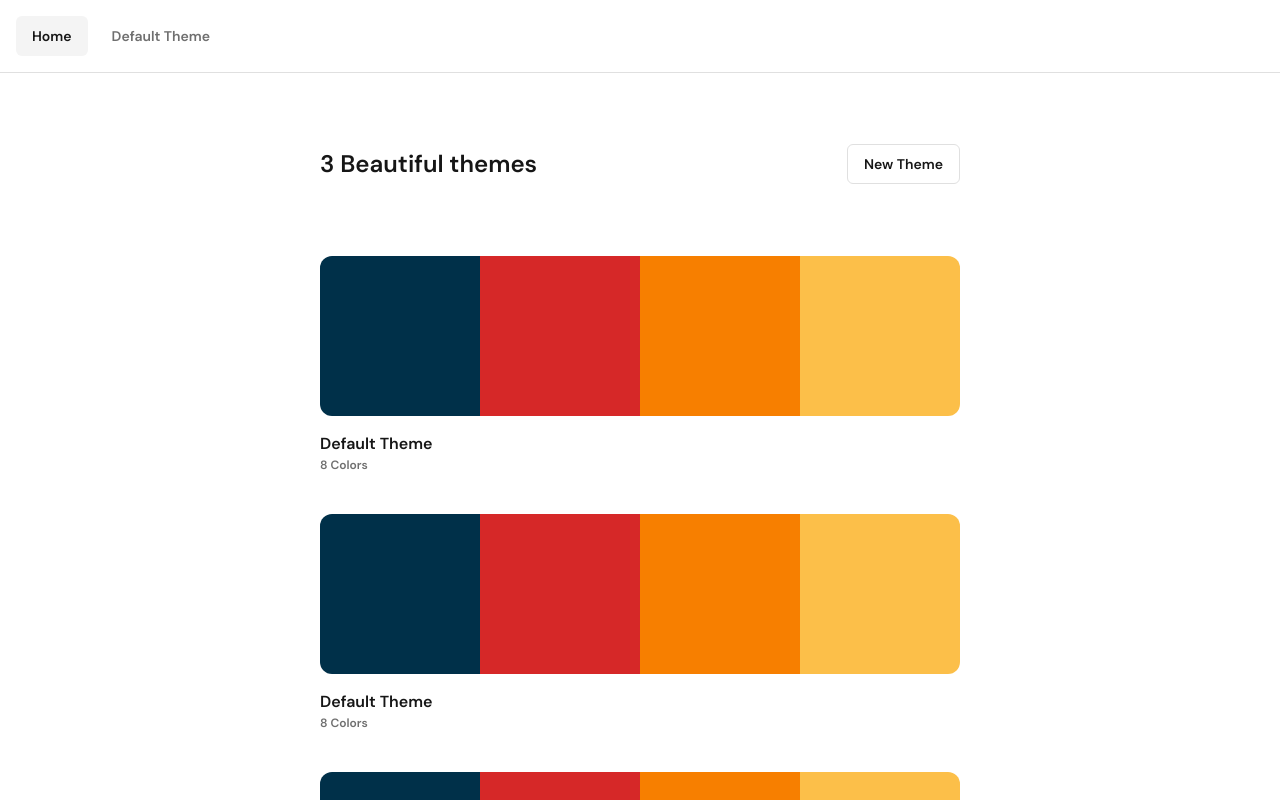
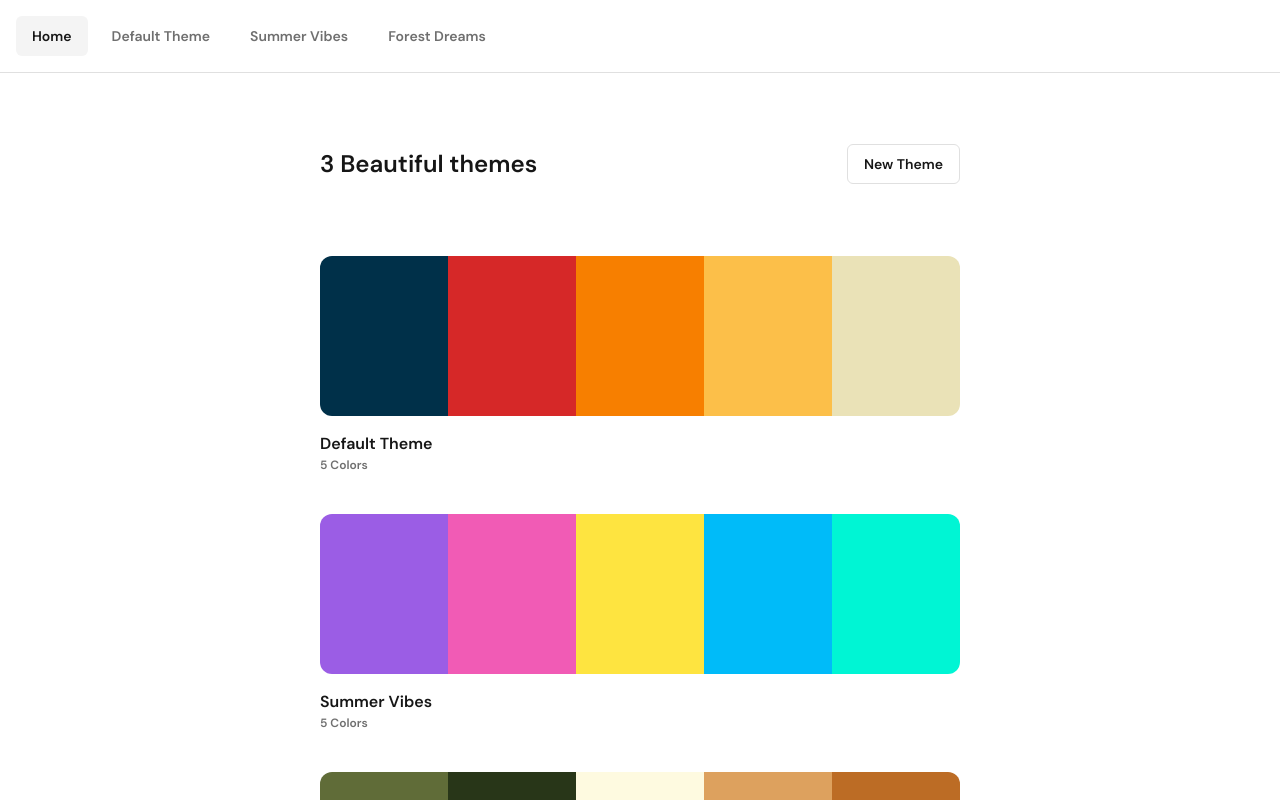
Before and after one commit to benjaminpfleghaar/theme-creator-app, a Next.js app: page / in a window 1280 px wide. Shown: the top 800 px of the page. Built offline with nearby package versions, Linux system fonts and the light colour scheme.

Commit message:
add theme data

```diff
--- a/app/page.js
+++ b/app/page.js
@@ -1,18 +1,23 @@
+"use client";
+
 import "@/app/page.scss";
 import Theme from "@/components/Theme/Theme";
 import Header from "@/components/Header/Header";
+import useThemeState from "@/states/useTicketState";
 import Headline from "@/components/Headline/Headline";
 
 export default function Home() {
+	const { themes } = useThemeState();
+
 	return (
 		<>
 			<Header />
 			<main className="main">
-				<Headline>3 Beautiful themes</Headline>
+				<Headline>{themes.length} Beautiful themes</Headline>
 				<section className="themes">
-					<Theme />
-					<Theme />
-					<Theme />
+					{themes.map((theme) => (
+						<Theme key={theme.id} theme={theme} />
+					))}
 				</section>
 			</main>
 		</>
--- a/components/Header/Header.js
+++ b/components/Header/Header.js
@@ -1,17 +1,27 @@
+"use client";
+
 import "@/components/Header/Header.scss";
 import Link from "@/components/Link/Link";
+import { usePathname } from "next/navigation";
+import useThemeState from "@/states/useTicketState";
 
 export default function Header() {
+	const currentPath = usePathname();
+	const { themes } = useThemeState();
+	const isActive = (path) => path === currentPath;
+
 	return (
 		<header className="header">
 			<nav className="header__nav">
 				<ul className="header__nav-list">
 					<li>
-						<Link title="Home" target="/" active />
+						<Link title="Home" target="/" active={isActive("/")} />
 					</li>
-					<li>
-						<Link title="Default Theme" target="/" />
-					</li>
+					{themes.map((theme) => (
+						<li key={theme.id}>
+							<Link title={theme.name} target={`/${theme.id}`} active={isActive(`/${theme.id}`)} />
+						</li>
+					))}
 				</ul>
 			</nav>
 		</header>
--- a/components/Theme/Theme.js
+++ b/components/Theme/Theme.js
@@ -1,17 +1,18 @@
 import Link from "next/link";
 import "@/components/Theme/Theme.scss";
 
-export default function Theme() {
+export default function Theme({ theme }) {
+	const { id, name, colors } = theme;
+
 	return (
 		<section className="theme">
-			<Link href="/default" title="View Default Theme" className="theme__link">
-				<div style={{ backgroundColor: "#003049" }}></div>
-				<div style={{ backgroundColor: "#d62828" }}></div>
-				<div style={{ backgroundColor: "#f77f00" }}></div>
-				<div style={{ backgroundColor: "#fcbf49" }}></div>
+			<Link href={id} title={`View ${id}`} className="theme__link">
+				{colors.map((color) => (
+					<div key={color.id} style={{ backgroundColor: color.hex }}></div>
+				))}
 			</Link>
 			<h4 className="theme__title">
-				Default Theme <small className="theme__title--details">8 Colors</small>
+				{name} <small className="theme__title--details">{colors.length} Colors</small>
 			</h4>
 		</section>
 	);
--- /dev/null
+++ b/lib/themes.js
@@ -0,0 +1,35 @@
+export const themes = [
+	{
+		id: "default-theme",
+		name: "Default Theme",
+		colors: [
+			{ id: "primary", role: "Primary", hex: "#003049" },
+			{ id: "secondary", role: "Secondary", hex: "#D62828" },
+			{ id: "tertiary", role: "Tertiary", hex: "#F77F00" },
+			{ id: "highlight", role: "Highlight", hex: "#FCBF49" },
+			{ id: "background", role: "Background", hex: "#EAE2B7" },
+		],
+	},
+	{
+		id: "summer-vibes",
+		name: "Summer Vibes",
+		colors: [
+			{ id: "primary", role: "Primary", hex: "#9B5DE5" },
+			{ id: "secondary", role: "Secondary", hex: "#F15BB5" },
+			{ id: "tertiary", role: "Tertiary", hex: "#FEE440" },
+			{ id: "highlight", role: "Highlight", hex: "#00BBF9" },
+			{ id: "background", role: "Background", hex: "#00F5D4" },
+		],
+	},
+	{
+		id: "forest-dreams",
+		name: "Forest Dreams",
+		colors: [
+			{ id: "primary", role: "Primary", hex: "#606C38" },
+			{ id: "secondary", role: "Secondary", hex: "#283618" },
+			{ id: "tertiary", role: "Tertiary", hex: "#FEFAE0" },
+			{ id: "highlight", role: "Highlight", hex: "#DDA15E" },
+			{ id: "background", role: "Background", hex: "#BC6C25" },
+		],
+	},
+];
--- a/package.json
+++ b/package.json
@@ -12,6 +12,7 @@
     "next": "14.2.15",
     "react": "^18",
     "react-dom": "^18",
-    "sass": "^1.79.4"
+    "sass": "^1.79.4",
+    "zustand": "^5.0.0-rc.2"
   }
 }
--- /dev/null
+++ b/states/useTicketState.js
@@ -0,0 +1,8 @@
+import { create } from "zustand";
+import { themes } from "@/lib/themes";
+
+const useThemeState = create((set) => ({
+	themes: themes,
+}));
+
+export default useThemeState;
```
Also changed, not shown: 1 other file (tests, documents, lock files or other folders).
